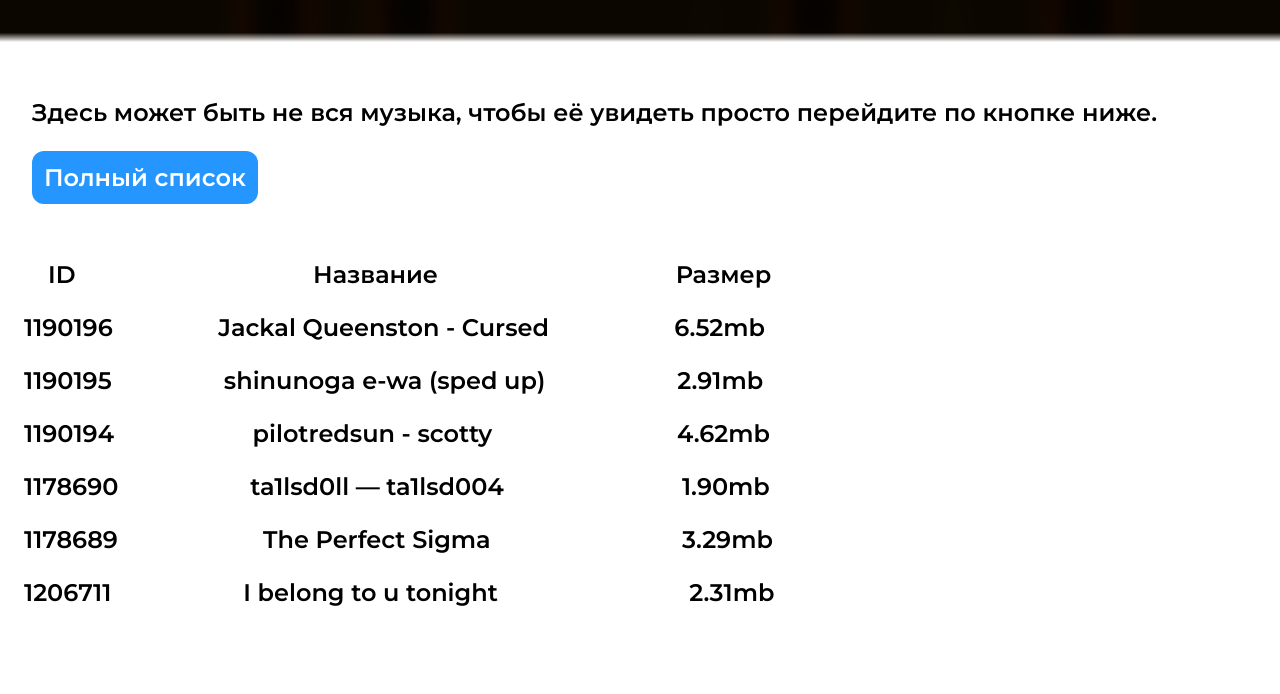
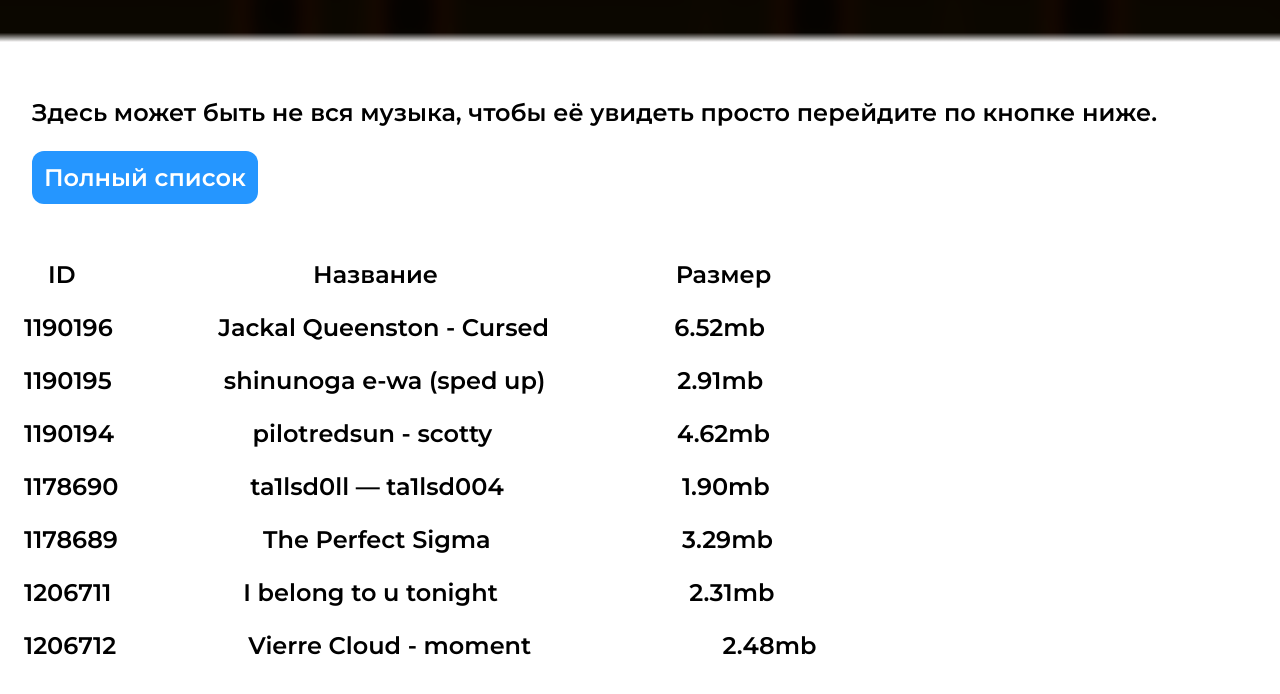
Before and after one commit to cedfab/gdmage, a plain HTML site: page muslist.html in a window 1280 px wide. Shown: the part 144-838 px from the top of the page. Before the commit the page ends 800 px from the top, so only its background shows below. Drawn offline with Linux system fonts and the light colour scheme.

Commit message:
Update muslist.html

```diff
--- a/muslist.html
+++ b/muslist.html
@@ -24,4 +24,5 @@
 <p id="info">1178690                    ta1lsd0ll — ta1lsd004                           1.90mb</p>
 <p id="info">1178689                      The Perfect Sigma                             3.29mb</p>
 <p id="info">1206711                    I belong to u tonight                             2.31mb</p>
+<p id="info">1206712                    Vierre Cloud - moment                             2.48mb</p>
 </body></html>
```
